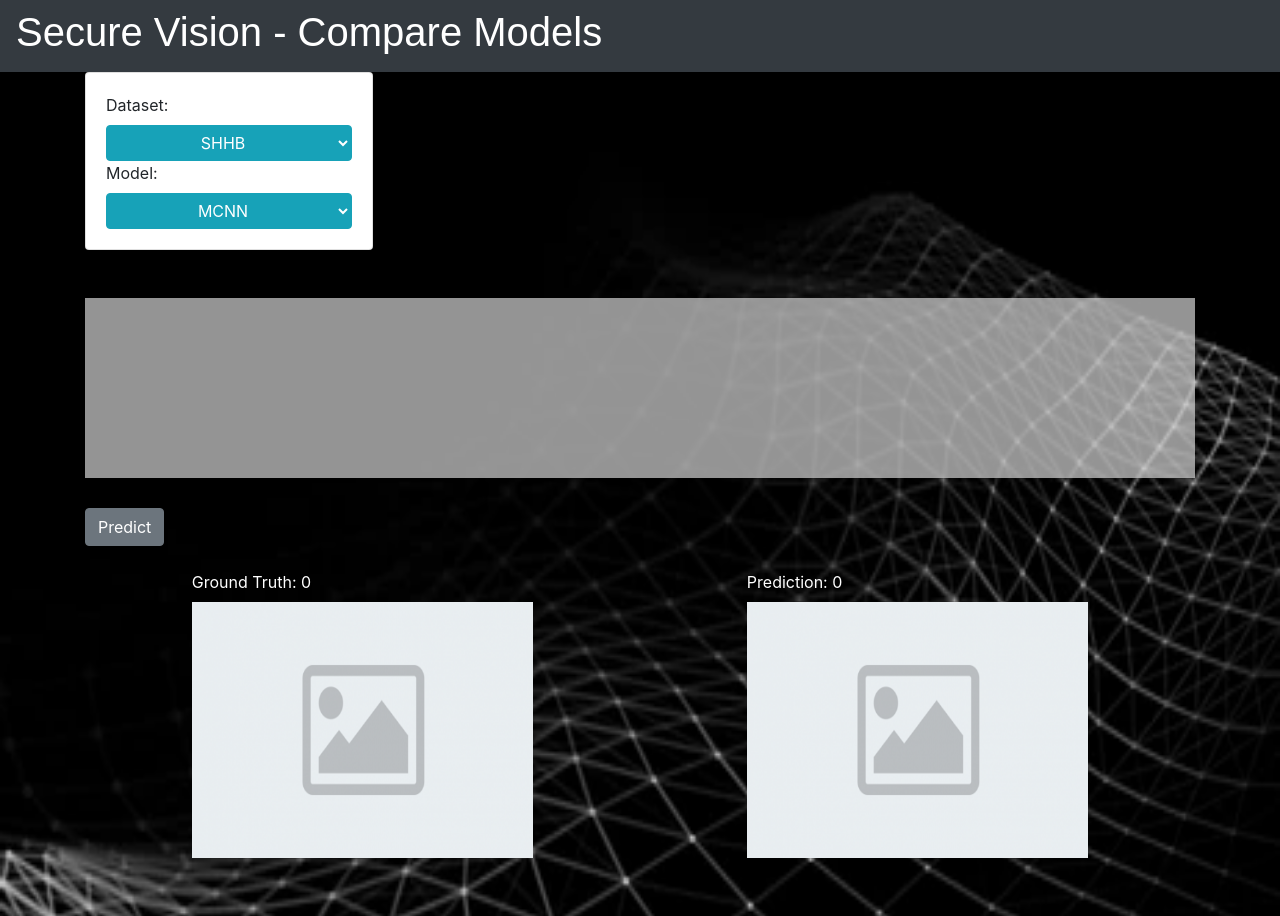
After one commit to CANDevs/SecureVision, a Flask app: page /compare in a window 1280 px wide. The commit adds this page. Run offline with Flask 2, Linux system fonts and the light colour scheme; data that the repository does not hold is empty; some libraries are stand-ins or nearby versions.

Commit message:
Comparision added -needs work

```diff
--- a/main.py
+++ b/main.py
@@ -1,4 +1,5 @@
-from flask import Flask
+from flask import Flask, request, json
+import os
 from API.modelAPI import api_bp
 from flask import Flask, render_template
 from flask_cors import CORS
@@ -21,5 +22,79 @@ def home():
     title = 'Secure Vision'
     return render_template('index.html', title=title)
 
+@app.route('/compare')
+def compare():
+    title = "Secure Vision - Compare Models"
+    return render_template('compare.html', title=title)
+
+
+@app.route('/images/', methods=['GET'])
+def get_images():
+    dataset = request.args.get("dataset") or "SHHB"
+    model = request.args.get("model") or "AlexNet"
+
+    folder = 'static/datasets/' + dataset
+    imgs = os.listdir(folder)
+
+    data = [{"path": folder + "/" + file, "name": file.replace(".jpg", "")} for file in imgs if file.endswith(".jpg")]
+    data = data[:10] #return only the first 10 images
+
+    return app.response_class(
+        response=json.dumps(data),
+        status=200,
+        mimetype='application/json'
+    )
+
+
+@app.route('/groundtruth/', methods=['GET'])
+def get_all_groundtruth():
+    dataset = request.args.get("dataset") or "NPWU-CROWD"
+    model = request.args.get("model") or "AlexNet"
+
+    folder = 'static/datasets/' + dataset
+    imgs = os.listdir(folder)
+    imgs = imgs[:5]
+
+    data = {}
+    for file in imgs:
+        if file.endswith(".json"):
+            filepath = folder + "/" + file
+            f = open(filepath, "r")
+            j = json.load(f)
+
+            num = None
+
+            if "human_num" in j:
+                num = j["human_num"]
+
+            if num == None and num != 0:
+                num = "Non Disponibile"
+
+            data[filepath] = num
+
+    return app.response_class(
+        response=json.dumps(data),
+        status=200,
+        mimetype='application/json'
+    )
+
+
+@app.route('/groundtruth/<name>/', methods=['GET'])
+def get_groundtruth(name):
+
+    dataset = request.args.get("dataset") or "NPWU-CROWD"
+    model = request.args.get("model") or "AlexNet"
+
+    filepath = 'static/datasets/' + dataset + '/' + name + '.json'
+    f = open(filepath, "r")
+    j = json.load(f)
+
+    return app.response_class(
+        response=json.dumps(j),
+        status=200,
+        mimetype='application/json'
+    )
+
+
 if __name__ == '__main__':
     app.run(debug=True)
--- /dev/null
+++ b/static/js/compare.js
@@ -0,0 +1,158 @@
+pred_btn = document.querySelector('#pred_btn')
+
+dataset = document.getElementById('datasets') // current selected dataset
+dataset_options = document.querySelectorAll('#datasets option') // datasets list
+
+model = document.getElementById('models') // current selected model
+
+pred_txt = document.getElementById('pred_txt') // label that show the predicted count
+pred_img = document.getElementById('pred_img') // predicted density map
+
+slider = document.getElementById('slider') // slider component
+slider_imgs = document.querySelectorAll('#slider img') // current selected dataset images
+
+cur_img = document.getElementById('curr_image') // current selected image
+gt_count = document.getElementById("curr_txt") // label that show the ground truth
+
+
+// ip address
+url_address = ''
+
+// dropdown initialization
+dataset.selelectedIndex = 0
+model.selelectedIndex = 0
+
+// slider initialization
+default_img = [url_address, 'static/default.png'].join('/')
+default_img_name = 'none'
+
+cur_img.src = default_img
+cur_img.setAttribute('img_name', default_img_name)
+
+last_path = cur_img.src
+last_img_name = cur_img.getAttribute('img_name')
+
+
+const updateCurrImage = image => {
+
+    if (last_path === image.src) {
+        cur_img.src = default_img
+        cur_img.setAttribute('img_name', default_img_name)
+    }
+    else {
+        cur_img.src = image.src
+        cur_img.setAttribute('img_name', image.getAttribute('img_name'))
+    }
+
+    pred_img.src = default_img;
+    pred_txt.innerHTML = 0;
+
+    last_path = cur_img.src;
+    last_img_name = cur_img.getAttribute('img_name')
+}
+
+const getGroundtruth = () => {
+    if (cur_img.getAttribute('img_name') !== 'none') {
+        url = [
+            url_address,
+            `groundtruth/${cur_img.getAttribute('img_name')}/?dataset=${dataset.value}`
+        ].join('/')
+
+        fetch(url)
+        .then(res => res.json())
+        .then(res => {
+            gt_count.innerHTML = parseFloat(res.human_num).toFixed(4)
+        })
+        .catch(err => console.log(err))
+    } else {
+        gt_count.innerHTML = 0
+    }
+}
+
+const generateImages = (images) => {
+    // remove all child inside slider
+    while (slider.firstChild) {
+        slider.removeChild(slider.lastChild)
+    }
+    images.forEach((img, index) => {
+        let element = document.createElement('img')
+        element.setAttribute('img_name', images[index].name)
+        element.src = images[index].path
+        element.addEventListener('click', event => {
+            const image = event.target
+            updateCurrImage(image)
+            getGroundtruth()
+        })
+        slider.appendChild(element)// append the element inside the component
+    })
+}
+
+const updateSlider = () => {
+    url = [url_address, `images/?dataset=${dataset.value}`].join('/')
+    fetch(url)
+    .then(res => res.json())
+    .then(images => {
+        generateImages(images)
+    })
+    .catch(err => console.log(err))
+}
+
+const predict = () => {
+    if (
+        !dataset.value || cur_img.src === default_img || !model.value
+    ) {
+        console.log('Errori nella compilazione!')
+        return
+    }
+
+    _image = /\/static.*/.exec(cur_img.src)[0];
+
+    data = {
+        dataset: dataset.value,
+        image: _image,
+        model: model.value,
+    }
+
+    options = {
+        headers: {
+            'Accept': 'application/json',
+            'Content-Type': 'application/json'
+        },
+        method: 'post',
+        body: JSON.stringify(data)
+    }
+
+    url = [url_address, 'predict'].join('/')
+    fetch(url, options)
+        .then(res => res.json())
+        .then(res => {
+            let {pred_cnt, pred_time, device} = res
+            pred_cnt = parseFloat(pred_cnt).toFixed(4)
+            pred_time = parseFloat(pred_time).toFixed(4)
+
+            pred_txt.innerHTML = `${pred_cnt}, took ${pred_time} seconds on ${device}`
+            pred_img.src = [url_address, 'static/map.jpg?'].join('/') + new Date().getTime()
+            /*window.location.href = "http://localhost:5000/predict/" + res;*/
+        })
+        .catch(err => console.log(err))
+}
+
+
+// update images when the page is been loaded
+window.addEventListener("load",  () => {
+    console.log('loading...')
+    updateSlider()
+})
+
+datasets.addEventListener('change', e => {
+    updateSlider()
+})
+
+model.addEventListener('change', e => {
+    pred_img.src = default_img;
+    pred_txt.innerHTML = 0;
+})
+
+pred_btn.onclick = e => {
+    predict()
+}
--- /dev/null
+++ b/templates/compare.html
@@ -0,0 +1,62 @@
+{% extends "base.html" %}
+
+{% block body %}
+
+
+<div class="navbar navbar-expand-lg navbar-dark bg-dark" style="width: 100%;">
+    <h1 style="color: white">{{ title }}</h1>
+</div>
+<div class="container">
+
+    <div class="card card-body" style="display: flex;width: 18rem;">
+
+        <label for="datasets">Dataset:</label>
+        <select select class="btn btn-info dropdown-toggle" name="datasets" id="datasets">
+            <option value="SHHB">SHHB</option>
+            <option value="SHHA">SHHA</option>
+            <option value="UCC-CF-50">UCC-CF-50</option>
+            <option value="QNRF">QNRF</option>
+            <option value="NPWU-CROWD">NPWU-CROWD</option>
+            <option value="JHU-CROWD">JHU-CROWD</option>
+        </select>
+
+        <label for="models">Model:</label>
+        <select select class="btn btn-info dropdown-toggle" name="models" id="models">
+            <option value="mcnn">MCNN</option>
+            <option value="alexnet">AlexNet</option>
+            <option value="vgg">VGG</option>
+            <option value="vgg_decoder">VGG_Decoder</option>
+            <option value="resnet50">ResNet50</option>
+            <option value="resnet101">ResNet101</option>
+            <option value="sfcn+">SFCN+</option>
+            <option value="scar">SCAR</option>
+            <option value="csrnet">CSRNet</option>
+            <option value="sanet">SANet</option>
+        </select>
+    </div>
+
+    <br />
+    <br />
+
+    {% include "slider.html" %}
+
+    <br />
+    <br />
+
+    <input type="button" class="btn btn-secondary" id="pred_btn" value="Predict" />
+
+    <br />
+    <br />
+
+    {% include "images.html" %}
+
+    <br />
+    <br />
+    <br />
+    <br />
+
+</div>
+
+<script src="{{ url_for('static', filename='js/compare.js') }}"></script>
+
+{% endblock %}
--- /dev/null
+++ b/templates/images.html
@@ -0,0 +1,33 @@
+{% block head %}
+<link rel="stylesheet" href="{{ url_for('static', filename='css/comparison.css') }}">
+{% endblock head %}
+
+{% block body %}
+
+<div class="comparison">
+
+    <div class="comparison-1">
+        <div class="content">
+            <label id="curr_label" style="color: white;">Ground Truth: </label>
+            <label id="curr_txt" style="color: white"> 0 </label>
+
+            <br />
+
+            <img id="curr_image" src="{{ url_for('static', filename='default.png') }}" alt="test image">
+        </div>
+    </div>
+
+    <div class="comparison-2">
+        <div class="content">
+            <label id="pred_label" style="color: white;">Prediction: </label>
+            <label id="pred_txt" style="color: white;"> 0 </label>
+
+            <br />
+
+            <img id="pred_img" src="{{ url_for('static', filename='default.png') }}" alt="density map">
+        </div>
+    </div>
+
+</div>
+
+{% endblock body %}
--- a/templates/comparison.html
+++ b/templates/video.html
@@ -27,7 +27,7 @@
             <div>
                 <img id="pred_img" src="{{ url_for('static', filename='default.png') }}" alt="density map">
                 <br>
-                <img id="pred_img" src="{{ url_for('static', filename='scale.jpg') }}" alt="density map"
+                <img src="{{ url_for('static', filename='scale.jpg') }}" alt="density map"
                     style="width: 100%;">
             </div>
         </div>
```
Also changed, not shown: templates/index.html (+4 -4 lines), image.jpg, static/map.jpg, static/prediction.jpg.
